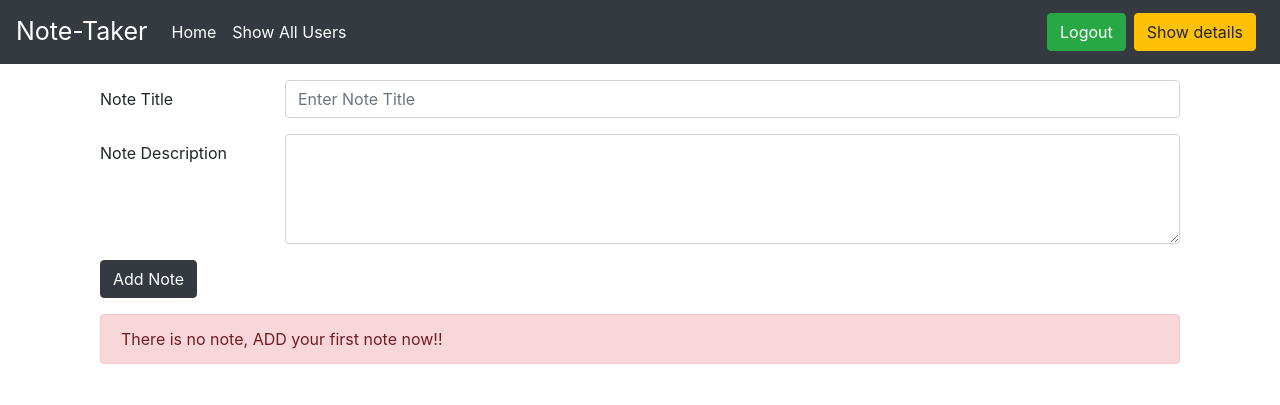
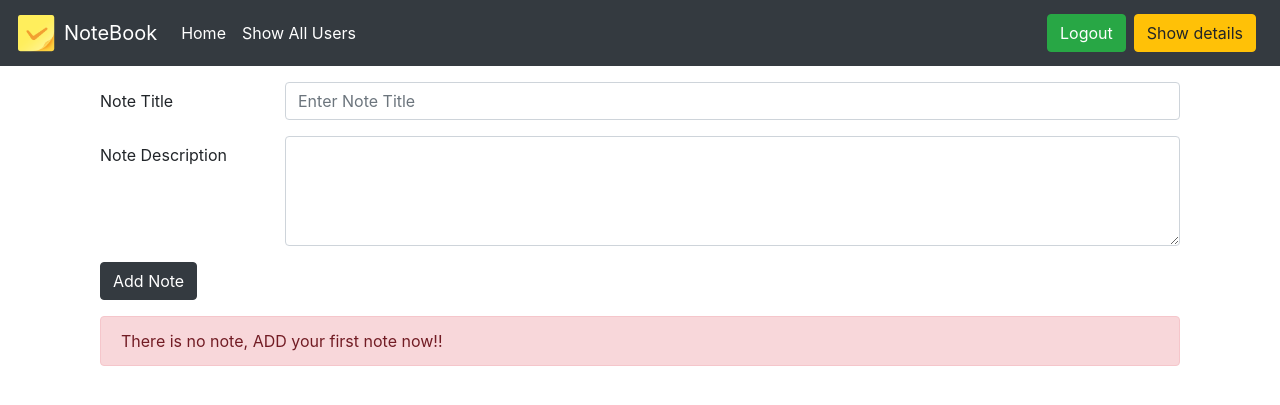
Before and after one commit to ruhulaminparvez/flask-note-book, a Flask app: page / in a window 1280 px wide. Shown: the top 405 px of the page. Run offline with Flask 2, Linux system fonts and the light colour scheme; a user stored in the database is signed in; data comes from the database, SQL or seed files in the repository; both versions use the stored data as it was after the commit; some libraries are stand-ins or nearby versions.

Commit message:
Fix some errors :octocat:

```diff
--- a/website/templates/base.html
+++ b/website/templates/base.html
@@ -7,12 +7,20 @@
     <meta name="viewport" content="width=device-width, initial-scale=1.0">
     <link rel="stylesheet" href="https://maxcdn.bootstrapcdn.com/bootstrap/4.0.0/css/bootstrap.min.css"
         integrity="sha384-Gn5384xqQ1aoWXA+058RXPxPg6fy4IWvTNh0E263XmFcJlSAwiGgFAW/dAiS6JXm" crossorigin="anonymous">
+    <link rel="icon" href="{{url_for('static', filename='img/logo.png')}}" type="image/png" sizes="16x16">
+    {% block css %}
+
+    {% endblock css %}
     <title>{% block title %} {% endblock title %}</title>
 </head>
 
 <body>
     <nav class="navbar navbar-expand-lg navbar-dark bg-dark">
-        <a class="navbar-brand" href="/" style="font-size:25px">Note-Taker</a>
+        <a class="navbar-brand d-flex justify-content-center align-items-center" href="/" style="font-size:20px">
+            <img src="{{url_for('static', filename='img/logo.png')}}" width="40" height="40" class="d-inline-block align-top mr-2"
+                alt="" loading="lazy">
+            NoteBook
+        </a>
         <button class="navbar-toggler" type="button" data-toggle="collapse" data-target="#navbarSupportedContent"
             aria-controls="navbarSupportedContent" aria-expanded="false" aria-label="Toggle navigation">
             <span class="navbar-toggler-icon"></span>
--- a/website/templates/details.html
+++ b/website/templates/details.html
@@ -1,4 +1,9 @@
 {% extends 'base.html' %}
+
+{% block title %}
+ NoteBook | User Details
+{% endblock title %}
+
 {% block addlink %}
 <li class="nav-item">
     <a class="nav-link active" href="/all-users" id="allusers">Show All Users</a>
--- a/website/templates/index.html
+++ b/website/templates/index.html
@@ -14,7 +14,9 @@
 {% endblock deleteAcc %}
 
 
-{% block title %} Home {% endblock title %}
+{% block title %}
+ NoteBook | Home
+{% endblock title %}
 
 {% block content %}
     <div class="container mt-3">
--- a/website/templates/login.html
+++ b/website/templates/login.html
@@ -1,5 +1,5 @@
 {% extends 'base.html' %}
-{% block title %} Login {% endblock title %}
+{% block title %} NoteBook | Login {% endblock title %}
 
 {% block content %}
 <div class="container mt-4 ">
--- a/website/templates/showusers.html
+++ b/website/templates/showusers.html
@@ -1,5 +1,5 @@
 {% extends 'base.html' %}
-{% block title %} All Users {% endblock title%}
+{% block title %} NoteBook | All Users {% endblock title%}
 {% block deleteAcc %}
 <div class="form-inline mx-2 my-lg-0 ">
     <a href="/details/{{user.id}}" class="btn btn-warning my-2 my-sm-0" type="button" id="logout">Show Details</a>
--- a/website/templates/signup.html
+++ b/website/templates/signup.html
@@ -1,5 +1,5 @@
 {% extends 'base.html' %}
-{% block title %} Sign-up {% endblock title %}
+{% block title %} NoteBook | Sign-up {% endblock title %}
 
 {% block content %}
     <div class="container mt-4 ">
```
Also changed, not shown: website/database.db, website/static/img/logo.png (added).
